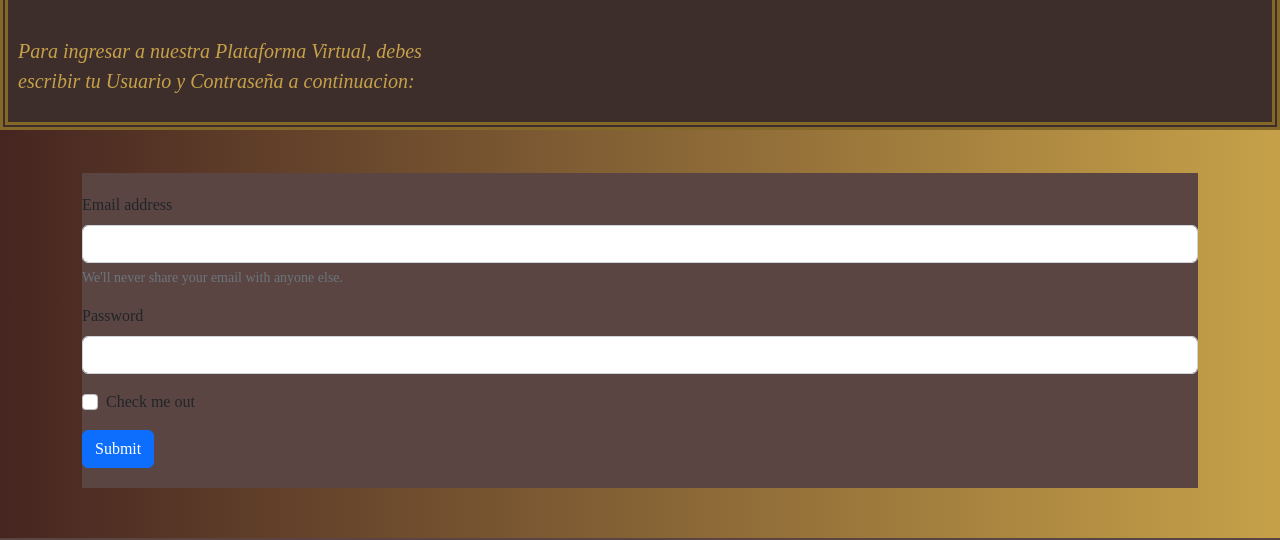
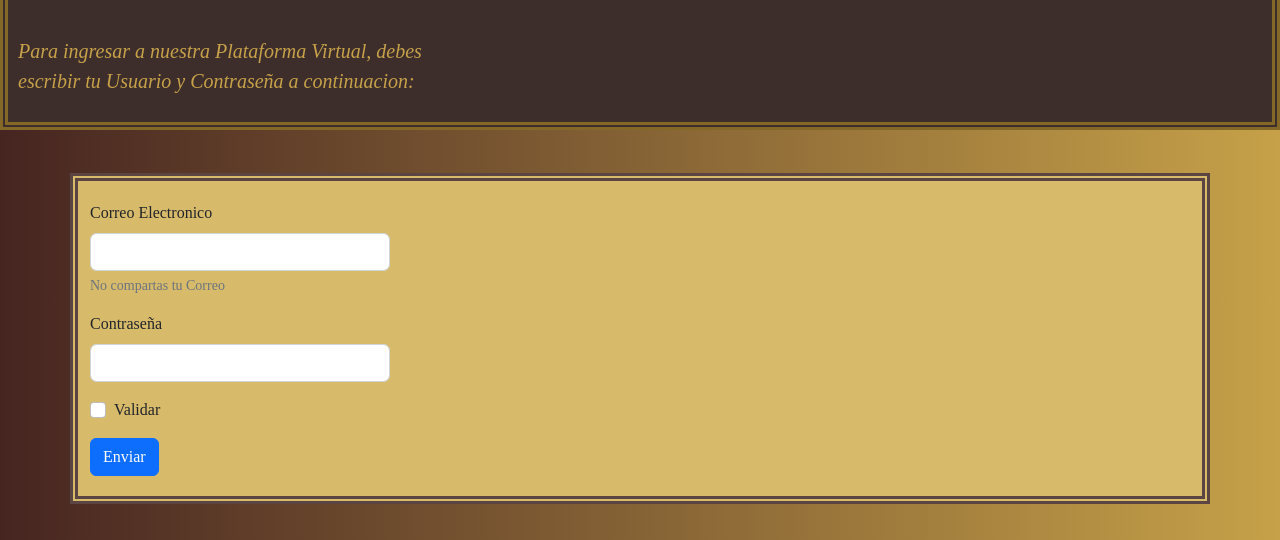
Before and after one commit to Sepurukuri/SepurukuriCollege-Cuadrado, a plain HTML site: page Pages/Plataforma.html in a window 1280 px wide. Shown: the part 206-746 px from the top of the page. Drawn offline with Linux system fonts and the light colour scheme.

Commit message:
agregando clases

```diff
--- a/Pages/Plataforma.html
+++ b/Pages/Plataforma.html
@@ -43,26 +43,28 @@
     </header>
     <br>
     <div class="container">
-        <div class="col">
-    <main class="formulario">
-        <form>
+        <div class="row">
+           <div class="col">
+           <main>
+           <form>
             <div class="mb-3">
-              <label for="exampleInputEmail1" class="form-label">Email address</label>
+              <label for="exampleInputEmail1" class="form-label">Correo Electronico</label>
               <input type="email" class="form-control" id="exampleInputEmail1" aria-describedby="emailHelp">
-              <div id="emailHelp" class="form-text">We'll never share your email with anyone else.</div>
+              <div id="emailHelp" class="form-text">No compartas tu Correo</div>
             </div>
             <div class="mb-3">
-              <label for="exampleInputPassword1" class="form-label">Password</label>
+              <label for="exampleInputPassword1" class="form-label">Contraseña</label>
               <input type="password" class="form-control" id="exampleInputPassword1">
             </div>
             <div class="mb-3 form-check">
               <input type="checkbox" class="form-check-input" id="exampleCheck1">
-              <label class="form-check-label" for="exampleCheck1">Check me out</label>
+              <label class="form-check-label" for="exampleCheck1">Validar</label>
             </div>
-            <button type="submit" class="btn btn-primary">Submit</button>
+            <button type="submit" class="btn btn-primary">Enviar</button>
           </form>
    </fieldset>
         </div>
+           </div>
    </div>
    </main>
             <br>
--- a/styles/Plataforma.css
+++ b/styles/Plataforma.css
@@ -85,18 +85,15 @@ body{
     font-style: italic;
 }
 
-.formulario{
-    background-color: #5b4542;
-    padding: 20px 0px 20px 0px;
-    margin: 0px;
+.container{
+    background-color: #d8ba6b;
+    border: 8px double #5b4542;
+    padding: 20px;
+    width: 400px;
 }
 
-.ingreso-plataforma{
-    font-style: italic;
-    border: 5px #462521 double;
-    background-color: #d8ba6b;
+.mb-3{
     width: 300px;
-    padding: 10px;
 }
 
 .video{
@@ -262,7 +259,7 @@ body{
          background-color: #5b4542;
          color: #c6a149;
          font-style: italic;
-         width: 225px;
+         width: 300px;
          border: 5px double #f4e9cd;
          text-align: left;
          padding: 5px;
```
